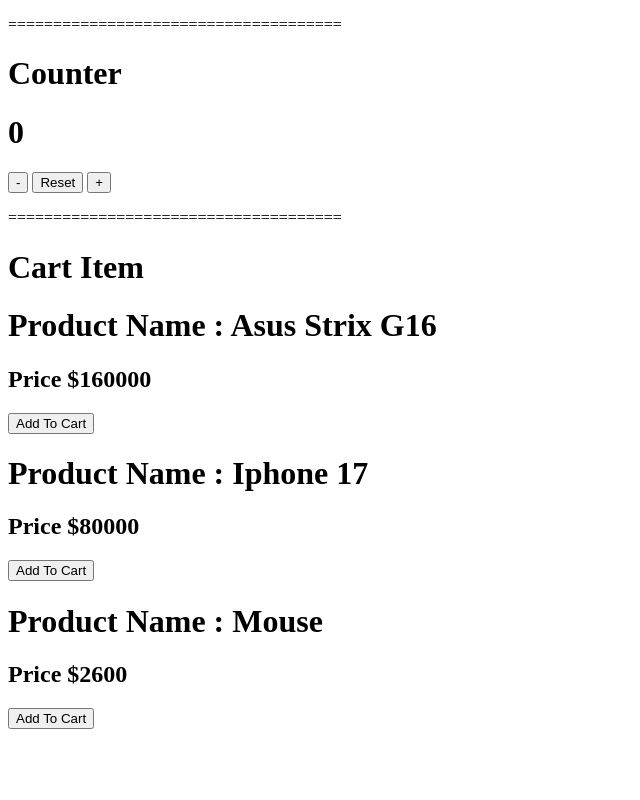
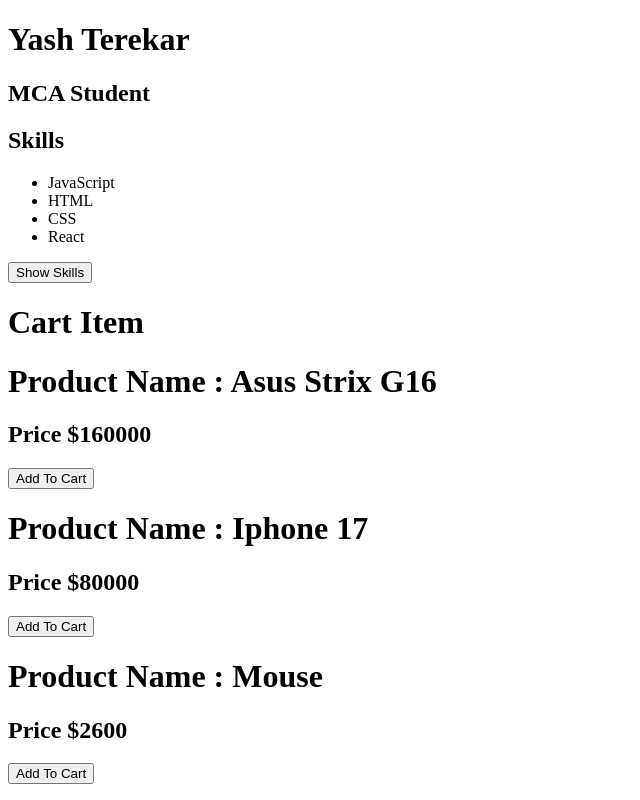
Before and after one commit to Yash-Terekar/Master-React-Js, a React (Vite) app: page / in a window 1280 px wide. Shown: the whole page, without its empty margins (0-640 px from the left). Built offline with nearby package versions, Linux system fonts and the light colour scheme.

Commit message:
Counter App using State

```diff
--- a/src/App.jsx
+++ b/src/App.jsx
@@ -18,8 +18,8 @@
       <UserProfile />
       <Skills />
       <Counter /> */}
-      <CounterApp />
-      {/* <ProfileToggle /> */}
+      {/* <CounterApp /> */}
+      <ProfileToggle />
       <Shop />
     </div>
   );
--- a/src/fundamentals/state/challenges/02-profile-toggle/ProfileToggle.jsx
+++ b/src/fundamentals/state/challenges/02-profile-toggle/ProfileToggle.jsx
@@ -2,7 +2,7 @@
 
 const ProfileToggle = () => {
   const skills = ["JavaScript", "HTML", "CSS", "React"];
-  const [showSkill, setShowSkill] = useState([]);
+  const [showSkill, setShowSkill] = useState(skills);
   const showMySkills = () => {
     setShowSkill(skills);
   };
@@ -19,7 +19,9 @@
           <li>{skill}</li>
         ))}
       </ul>
-      <button onClick={showMySkills}>Show Skills</button>
+      <button onClick={showSkill ? showMySkills : hideMySkill}>
+        {showMySkills ? "Show Skills" : "Hide Skills"}
+      </button>
     </div>
   );
 };
```
